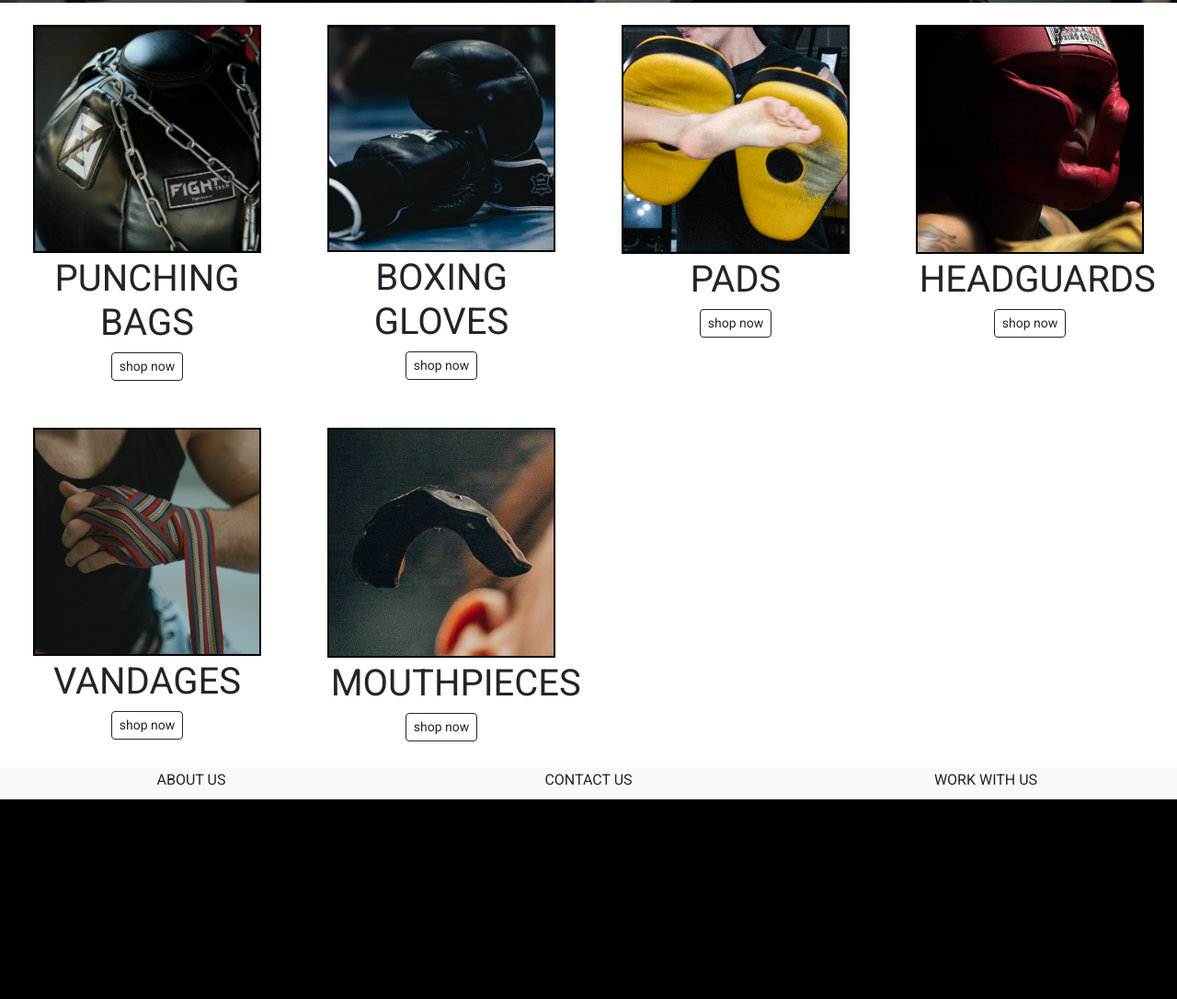
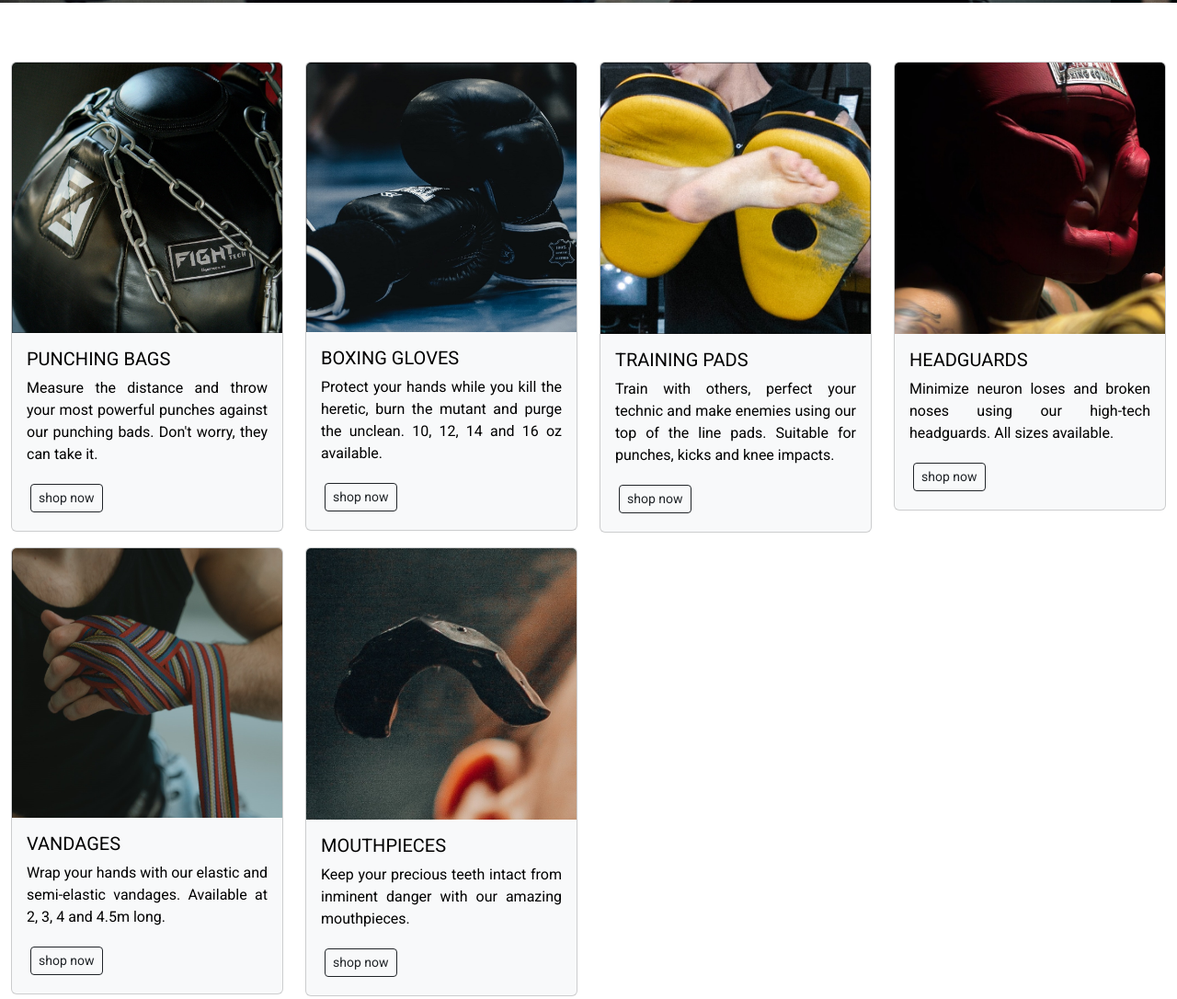
Before and after one commit to Ander-RL/BoxingShop, a plain HTML site: page index.html in a window 1280 px wide. Shown: the part 853-1939 px from the top of the page at 92% size. Before the commit the page ends 1722 px from the top, so only its background shows below. Drawn offline with nearby package versions, Linux system fonts and the light colour scheme; a web font is replaced by a local one.

Commit message:
Cards layout added

```diff
--- a/css/styles.css
+++ b/css/styles.css
@@ -19,9 +19,6 @@ p {
     text-align: justify;
 }
 
-#navbarSupportedContent {
-}
-
 #carouselIntroSlides {
     height: 100vh;
 }
@@ -35,26 +32,9 @@ p {
 }
 
 #about {
+    padding-top: 5%;
     background-color: white;
     height: fit-content;
-}
-
-#shoppingItem {
-    border: 2px solid rgb(1, 1, 1);
-    width: 500px;
-    height: auto;
-    border-radius: 0%;
-}
-
-.itemBanner {
-    text-align: left;
-    padding-right: 8%;
-    padding-left: 8%;
-    padding-bottom: 8%;
-    padding-top: 8%;
-    text-align: center;
-    width: 100%;
-    font-weight: bolder;
 }
 
 #footer {
--- a/index.html
+++ b/index.html
@@ -39,7 +39,7 @@
       </button>
 
       <div class="collapse navbar-collapse" id="navbarSupportedContent">
-          <ul class="navbar-nav me-auto mb-2 mb-lg-0">
+        <ul class="navbar-nav mx-auto mb-2 mb-lg-0">
           <li class="nav-item">
             <a class="nav-link" aria-current="page" href="#">Home</a>
           </li>
@@ -110,61 +110,67 @@
     <div class="row">
 
       <div class="col-lg-3 col-md-4">
-        <div class="itemBanner">
-          <img src="images/HookBag.jpg" class="img-fluid mx-auto p-0" alt="Punching bag" id="shoppingItem">
-          <div class="itemBannerText">
-            <h4 class="display-6 text-left text-dark p-1 m-0">PUNCHING BAGS</h3>
-              <button type="button" class="btn btn-outline-dark btn-sm m-1">shop now</button>
+        <div class="card text-bg-light mb-3" style="max-width: 30rem;">
+            <img src="images/HookBag.jpg" class="card-img-top" alt="Punching bag">
+            <div class="card-body">
+              <h5 class="card-title">PUNCHING BAGS</h5>
+              <p class="card-text">Measure the distance and throw your most powerful punches against our punching bads. Don't worry, they can take it.</p>
+              <a href="" class="btn btn-outline-dark btn-sm m-1">shop now</a>
             </div>
         </div>
       </div>
 
       <div class="col-lg-3 col-md-4">
-        <div class="itemBanner">
-          <img src="images/Gloves.jpg" class="img-fluid mx-auto p-0" alt="Gloves" id="shoppingItem">
-          <div class="itemBannerText">
-            <h4 class="display-6 text-left text-dark p-1 m-0">BOXING GLOVES</h3>
-              <button type="button" class="btn btn-outline-dark btn-sm m-1">shop now</button>
+        <div class="card text-bg-light mb-3" style="max-width: 30rem;">
+            <img src="images/Gloves.jpg" class="card-img-top" alt="Gloves">
+            <div class="card-body">
+              <h5 class="card-title">BOXING GLOVES</h5>
+              <p class="card-text">Protect your hands while you kill the heretic, burn the mutant and purge the unclean. 10, 12, 14 and 16 oz available.</p>
+              <a href="" class="btn btn-outline-dark btn-sm m-1">shop now</a>
             </div>
         </div>
       </div>
 
       <div class="col-lg-3 col-md-4">
-        <div class="itemBanner">
-          <img src="images/Pads.png" class="img-fluid mx-auto p-0" alt="Pads" id="shoppingItem">
-          <div class="itemBannerText">
-            <h4 class="display-6 text-left text-dark p-1 m-0">PADS</h3>
-              <button type="button" class="btn btn-outline-dark btn-sm m-1">shop now</button>
+        <div class="card text-bg-light mb-3" style="max-width: 30rem;">
+            <img src="images/Pads.png" class="card-img-top" alt="Pads">
+            <div class="card-body">
+              <h5 class="card-title">TRAINING PADS</h5>
+              <p class="card-text">Train with others, perfect your technic and make enemies using our top of the line pads. Suitable for punches, kicks and knee impacts.</p>
+              <a href="" class="btn btn-outline-dark btn-sm m-1">shop now</a>
             </div>
         </div>
       </div>
 
       <div class="col-lg-3 col-md-4">
-        <div class="itemBanner">
-          <img src="images/Headguard.jpg" class="img-fluid mx-auto p-0" alt="Pads" id="shoppingItem">
-          <div class="itemBannerText">
-            <h4 class="display-6 text-left text-dark p-1 m-0">HEADGUARDS</h3>
-              <button type="button" class="btn btn-outline-dark btn-sm m-1">shop now</button>
+        <div class="card text-bg-light mb-3" style="max-width: 30rem;">
+            <img src="images/Headguard.jpg" class="card-img-top" alt="Headguard">
+            <div class="card-body">
+              <h5 class="card-title">HEADGUARDS</h5>
+              <p class="card-text">Minimize neuron loses and broken noses using our high-tech headguards. All sizes available.</p>
+              <a href="" class="btn btn-outline-dark btn-sm m-1">shop now</a>
             </div>
         </div>
       </div>
 
       <div class="col-lg-3 col-md-4">
-        <div class="itemBanner">
-          <img src="images/Vandages.jpg" class="img-fluid mx-auto p-0" alt="Pads" id="shoppingItem">
-          <div class="itemBannerText">
-            <h4 class="display-6 text-left text-dark p-1 m-0">VANDAGES</h3>
-              <button type="button" class="btn btn-outline-dark btn-sm m-1">shop now</button>
+        <div class="card text-bg-light mb-3" style="max-width: 30rem;">
+            <img src="images/Vandages.jpg" class="card-img-top" alt="Vandages">
+            <div class="card-body">
+              <h5 class="card-title">VANDAGES</h5>
+              <p class="card-text">Wrap your hands with our elastic and semi-elastic vandages. Available at 2, 3, 4 and 4.5m long.</p>
+              <a href="" class="btn btn-outline-dark btn-sm m-1">shop now</a>
             </div>
         </div>
       </div>
 
       <div class="col-lg-3 col-md-4">
-        <div class="itemBanner">
-          <img src="images/Mouthpiece.jpg" class="img-fluid mx-auto p-0" alt="Pads" id="shoppingItem">
-          <div class="itemBannerText">
-            <h4 class="display-6 text-left text-dark p-1 m-0">MOUTHPIECES</h3>
-              <button type="button" class="btn btn-outline-dark btn-sm m-1">shop now</button>
+        <div class="card text-bg-light mb-3" style="max-width: 30rem;">
+            <img src="images/Mouthpiece.jpg" class="card-img-top" alt="Mouthpieces">
+            <div class="card-body">
+              <h5 class="card-title">MOUTHPIECES</h5>
+              <p class="card-text">Keep your precious teeth intact from inminent danger with our amazing mouthpieces.</p>
+              <a href="" class="btn btn-outline-dark btn-sm m-1">shop now</a>
             </div>
         </div>
       </div>
```
Lines whose indentation alone changed are shown as unchanged.
